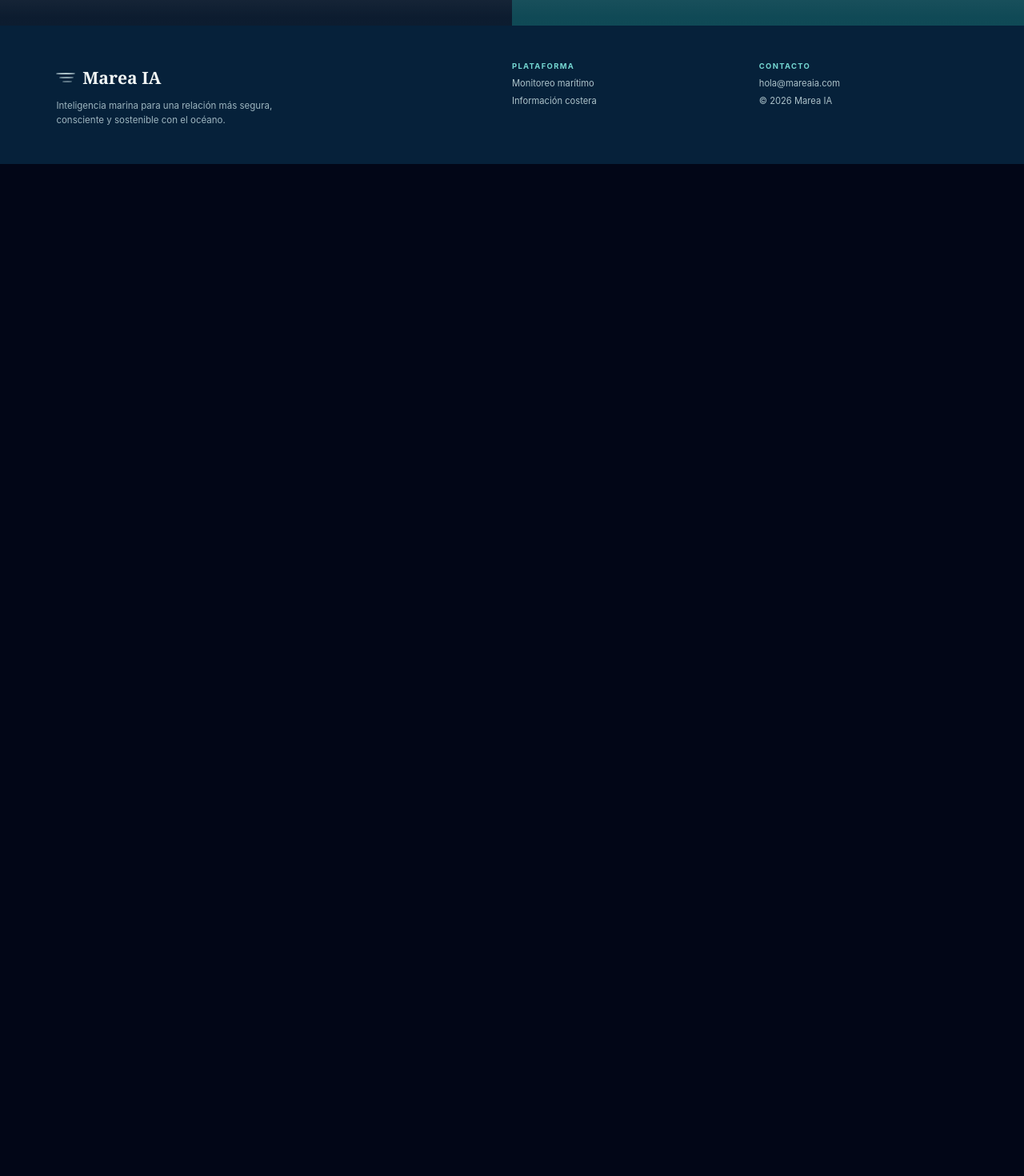
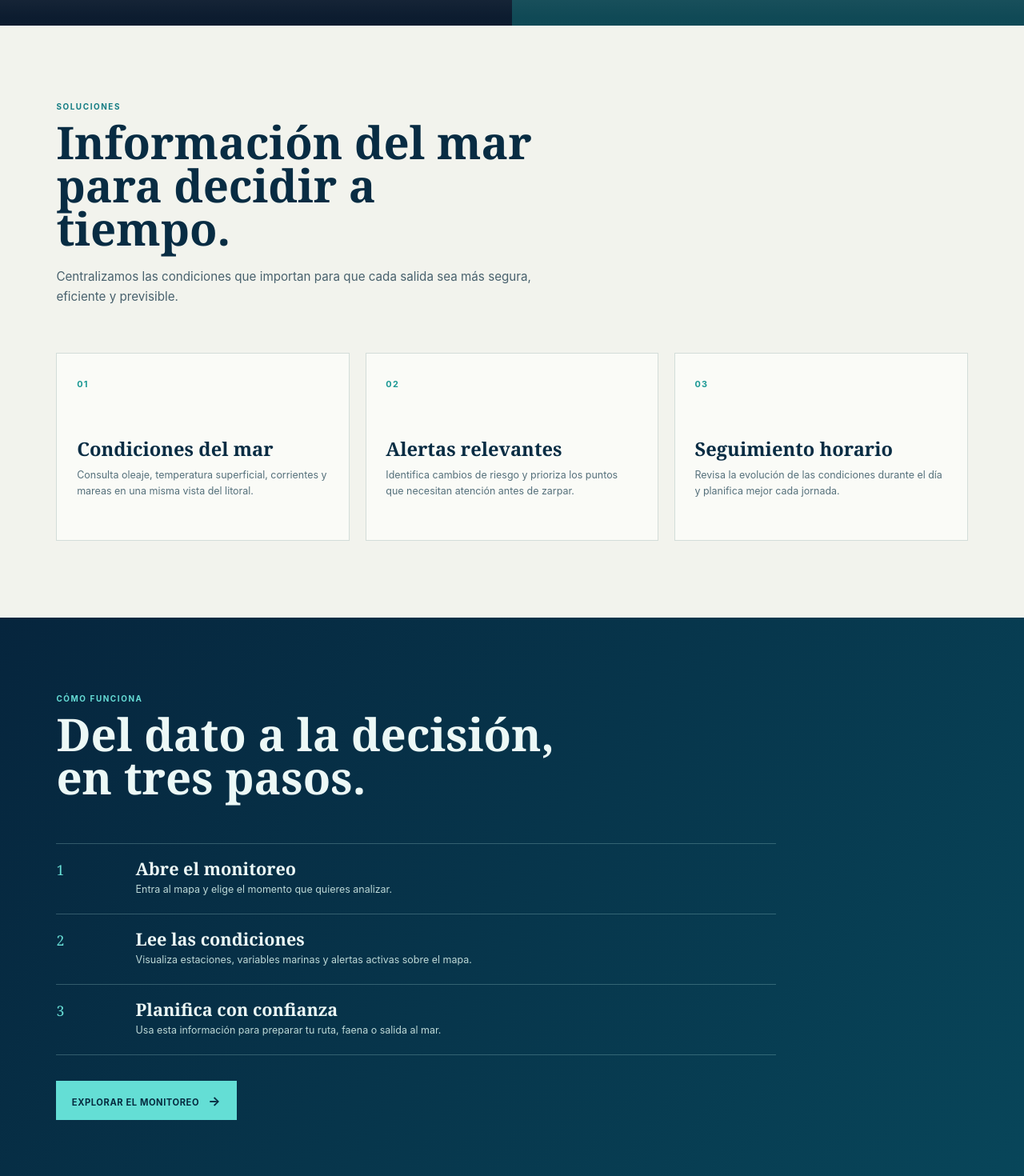
Before and after one commit to JohandryViles/BuildathonCodex, a React (Vite) app: page / in a window 1280 px wide. Shown: the part 660-2130 px from the top of the page at 80% size. Before the commit the page ends 865 px from the top, so only its background shows below. Built offline with nearby package versions, Linux system fonts and the light colour scheme; grey boxes are pictures that could not be loaded.

Commit message:
feat: add landing content sections

```diff
--- a/src/App.tsx
+++ b/src/App.tsx
@@ -50,14 +50,13 @@ function LandingPage() {
         <div className="nav-links">
           <a href="#soluciones">Soluciones</a>
           <a href="#como-funciona">Cómo funciona</a>
-          <a href="#nosotros">Nosotros</a>
         </div>
         <button className="nav-access" onClick={() => navigate("/monitoreo")}>
           Acceder al mapa <span>→</span>
         </button>
       </nav>
 
-      <section className="landing-hero" id="soluciones">
+      <section className="landing-hero">
         <div className="hero-intro">
           <p className="eyebrow">INTELIGENCIA PARA EL OCÉANO</p>
           <h1>El mar cambia.<br />Tus decisiones, no.</h1>
@@ -90,19 +89,66 @@ function LandingPage() {
         </article>
       </section>
 
-      <section className="landing-footer" id="nosotros">
+      <section className="solutions-section" id="soluciones">
+        <div className="section-heading">
+          <p className="eyebrow">SOLUCIONES</p>
+          <h2>Informaci&oacute;n del mar<br />para decidir a tiempo.</h2>
+          <p>Centralizamos las condiciones que importan para que cada salida sea m&aacute;s segura, eficiente y previsible.</p>
+        </div>
+        <div className="solution-grid">
+          <article>
+            <span className="solution-number">01</span>
+            <h3>Condiciones del mar</h3>
+            <p>Consulta oleaje, temperatura superficial, corrientes y mareas en una misma vista del litoral.</p>
+          </article>
+          <article>
+            <span className="solution-number">02</span>
+            <h3>Alertas relevantes</h3>
+            <p>Identifica cambios de riesgo y prioriza los puntos que necesitan atenci&oacute;n antes de zarpar.</p>
+          </article>
+          <article>
+            <span className="solution-number">03</span>
+            <h3>Seguimiento horario</h3>
+            <p>Revisa la evoluci&oacute;n de las condiciones durante el d&iacute;a y planifica mejor cada jornada.</p>
+          </article>
+        </div>
+      </section>
+
+      <section className="how-it-works-section" id="como-funciona">
+        <div className="section-heading">
+          <p className="eyebrow">C&Oacute;MO FUNCIONA</p>
+          <h2>Del dato a la decisi&oacute;n,<br />en tres pasos.</h2>
+        </div>
+        <ol className="steps-list">
+          <li>
+            <span>1</span>
+            <div><h3>Abre el monitoreo</h3><p>Entra al mapa y elige el momento que quieres analizar.</p></div>
+          </li>
+          <li>
+            <span>2</span>
+            <div><h3>Lee las condiciones</h3><p>Visualiza estaciones, variables marinas y alertas activas sobre el mapa.</p></div>
+          </li>
+          <li>
+            <span>3</span>
+            <div><h3>Planifica con confianza</h3><p>Usa esta informaci&oacute;n para preparar tu ruta, faena o salida al mar.</p></div>
+          </li>
+        </ol>
+        <button className="how-it-works-cta" onClick={() => navigate("/monitoreo")}>Explorar el monitoreo <span>&rarr;</span></button>
+      </section>
+
+      <section className="landing-footer">
         <div>
           <div className="footer-brand"><BrandMark /> Marea IA</div>
           <p>Inteligencia marina para una relación más segura, consciente y sostenible con el océano.</p>
         </div>
-        <div id="como-funciona">
+        <div>
           <strong>PLATAFORMA</strong>
           <a href="#soluciones">Monitoreo marítimo</a>
           <a href="#soluciones">Información costera</a>
         </div>
         <div>
           <strong>CONTACTO</strong>
-          <a href="mailto:hola@mareaia.com">hola@mareaia.com</a>
+          <a href="mailto:mareaia@gmail.com">hola@mareaia.com</a>
           <span>© 2026 Marea IA</span>
         </div>
       </section>
--- a/src/styles/app.css
+++ b/src/styles/app.css
@@ -135,6 +135,32 @@ button {
 .experience-tile button { padding: .78rem 1rem; color: #08283e; background: #f4f8f5; font: 700 .68rem Inter, sans-serif; letter-spacing: .05em; text-transform: uppercase; }
 .leisure-tile button { background: #55e4d6; }
 .experience-tile button span { margin-left: .5rem; font-size: 1rem; }
+
+.solutions-section, .how-it-works-section {
+  padding: 6rem 5.5vw;
+}
+
+.solutions-section { color: #082c43; background: #f2f3ed; scroll-margin-top: 1rem; }
+.section-heading { max-width: 625px; }
+.section-heading .eyebrow { color: #137c83; }
+.section-heading h2 { margin: 0; font-size: clamp(2.3rem, 4.4vw, 4.5rem); line-height: .96; }
+.section-heading > p:last-child { margin: 1.25rem 0 0; color: #48616d; font: .95rem/1.65 Inter, sans-serif; }
+.solution-grid { display: grid; grid-template-columns: repeat(3, 1fr); gap: 1.2rem; margin-top: 3.6rem; }
+.solution-grid article { min-height: 235px; padding: 1.55rem; border: 1px solid #d3ddd9; background: #fafbf7; }
+.solution-number { color: #1a9894; font: 700 .68rem Inter, sans-serif; letter-spacing: .12em; }
+.solution-grid h3, .steps-list h3 { margin: 3.8rem 0 .65rem; font-size: 1.48rem; line-height: 1; }
+.solution-grid p, .steps-list p { margin: 0; color: #55707b; font: .78rem/1.6 Inter, sans-serif; }
+
+.how-it-works-section { color: #ecf8f6; background: linear-gradient(125deg, #06253d, #08465a); }
+.how-it-works-section .section-heading .eyebrow { color: #66ddd6; }
+.steps-list { max-width: 900px; margin: 3.4rem 0 2rem; padding: 0; list-style: none; border-top: 1px solid rgba(183, 231, 228, .25); }
+.steps-list li { display: grid; grid-template-columns: 80px 1fr; gap: 1.2rem; padding: 1.25rem 0; border-bottom: 1px solid rgba(183, 231, 228, .25); }
+.steps-list li > span { color: #69e0d7; font: 1.1rem Georgia, serif; }
+.steps-list h3 { margin: 0 0 .35rem; font-size: 1.35rem; }
+.steps-list p { color: #bdd9d7; }
+.how-it-works-cta { padding: .85rem 1.15rem; border: 1px solid #64ded5; color: #062c40; background: #64ded5; cursor: pointer; font: 700 .7rem Inter, sans-serif; letter-spacing: .05em; text-transform: uppercase; transition: transform .2s ease; }
+.how-it-works-cta:hover { transform: translateY(-2px); }
+.how-it-works-cta span { margin-left: .5rem; font-size: 1rem; }
 
 .landing-footer { display: grid; grid-template-columns: 2fr 1fr 1fr; gap: 3rem; padding: 2.8rem 5.5vw; background: #06213a; font-family: Inter, sans-serif; }
 .footer-brand { color: #f3f8f6; margin-bottom: .8rem; }
@@ -570,6 +596,7 @@ button {
   .experience-card { margin: 1.4rem; align-self: center; }
   .tile-content { padding: 2.2rem 1.4rem; }
   .landing-footer { padding: 2.3rem 1.4rem; }
+  .solutions-section, .how-it-works-section { padding: 4rem 1.4rem; }
   .content-layout {
     grid-template-columns: 1fr;
     height: auto;
@@ -603,4 +630,8 @@ button {
   .experience-card { order: -1; margin: 0; padding: 2rem 1.4rem; border-radius: 0; box-shadow: none; }
   .experience-tile { min-height: 330px; }
   .landing-footer { grid-template-columns: 1fr; gap: 1.7rem; }
+  .solution-grid { grid-template-columns: 1fr; margin-top: 2.3rem; }
+  .solution-grid article { min-height: 200px; }
+  .solution-grid h3 { margin-top: 2.5rem; }
+  .steps-list li { grid-template-columns: 40px 1fr; }
 }
```
